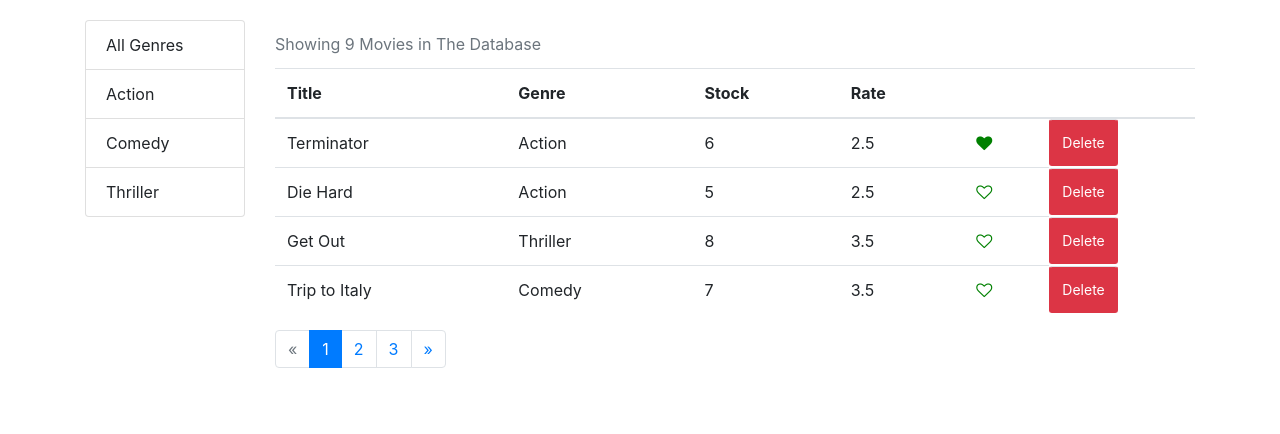
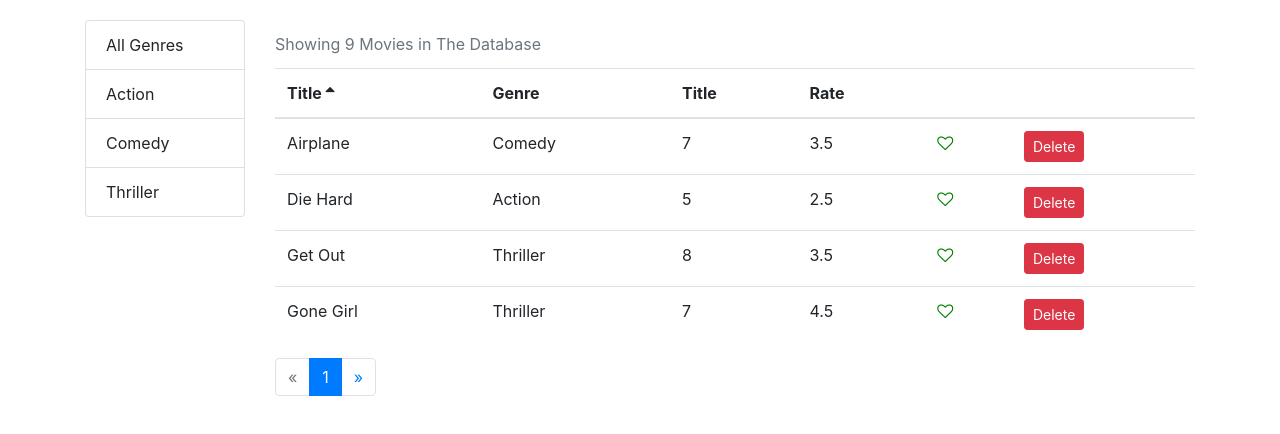
Before and after one commit to Didbar/vidly, a React (Create React App) app: page / in a window 1280 px wide. Shown: the top 434 px of the page. Built offline with nearby package versions, Linux system fonts and the light colour scheme.

Commit message:
Fiish Sort Pagination and Filtering

```diff
--- a/src/components/common/like.jsx
+++ b/src/components/common/like.jsx
@@ -7,7 +7,7 @@ const Like = (props) => {
   return (
     <i
       onClick={props.onClick}
-      style={{ cursor: "pointer" }}
+      style={{ cursor: "pointer", color: "green" }}
       className={classes}
       aria-hidden="true"
     ></i>
--- /dev/null
+++ b/src/components/common/table.jsx
@@ -0,0 +1,17 @@
+import React from "react";
+import TableHeader from "./tableHeader";
+import TableBody from "./tableBody";
+
+const Table = ({ itemsCount, data, sortColumn, onSort, columns }) => {
+  return (
+    <table className="table table-hover">
+      <caption style={{ captionSide: "top" }}>
+        Showing {itemsCount} Movies in The Database
+      </caption>
+      <TableHeader columns={columns} sortColumn={sortColumn} onSort={onSort} />
+      <TableBody data={data} columns={columns} />
+    </table>
+  );
+};
+
+export default Table;
--- /dev/null
+++ b/src/components/common/tableBody.jsx
@@ -0,0 +1,33 @@
+import React, { Component } from "react";
+
+import _ from "lodash";
+
+class TableBody extends Component {
+  renderCell = (item, column) => {
+    if (column.content) return column.content(item);
+    return _.get(item, column.path);
+  };
+
+  createKey = (item, column) => {
+    return item._id + (column.path || column.key);
+  };
+
+  render() {
+    const { data, columns } = this.props;
+    return (
+      <tbody>
+        {data.map((item) => (
+          <tr key={item._id}>
+            {columns.map((column) => (
+              <td key={this.createKey(item, column)}>
+                {this.renderCell(item, column)}
+              </td>
+            ))}
+          </tr>
+        ))}
+      </tbody>
+    );
+  }
+}
+
+export default TableBody;
--- /dev/null
+++ b/src/components/common/tableHeader.jsx
@@ -0,0 +1,46 @@
+import React, { Component } from "react";
+
+class TableHeader extends Component {
+  raiseSort = (path) => {
+    const sortColumn = { ...this.props.sortColumn };
+    if (sortColumn.path === path) {
+      if (sortColumn.order === "asc") sortColumn.order = "desc";
+      else sortColumn.order = "asc";
+    } else {
+      sortColumn.path = path;
+      sortColumn.order = "asc";
+    }
+    this.props.onSort(sortColumn);
+  };
+
+  renderSortIcon = (column) => {
+    const { sortColumn } = this.props;
+
+    if (column.path !== sortColumn.path) return null;
+
+    if (sortColumn.order === "asc") return <i className="fa fa-sort-asc"></i>;
+
+    return <i className="fa fa-sort-desc"></i>;
+  };
+
+  render() {
+    return (
+      <thead>
+        <tr>
+          {this.props.columns.map((column) => (
+            <th
+              className="clickable"
+              key={column.path || column.key}
+              onClick={() => this.raiseSort(column.path)}
+              scope="col"
+            >
+              {column.label} {this.renderSortIcon(column)}
+            </th>
+          ))}
+        </tr>
+      </thead>
+    );
+  }
+}
+
+export default TableHeader;
--- a/src/components/movie.jsx
+++ /dev/null
@@ -1,33 +0,0 @@
-import React, { Component } from "react";
-import Like from "./common/like";
-class Movie extends Component {
-  render() {
-    const { movie, onDelete, onLike } = this.props;
-    return (
-      <tr>
-        <td>{movie.title}</td>
-        <td>{movie.genre.name}</td>
-        <td>{movie.numberInStock}</td>
-        <td>{movie.dailyRentalRate}</td>
-        <td style={{ color: "green" }}>
-          {" "}
-          <Like liked={movie.liked} onClick={() => onLike(movie)} />
-        </td>
-        <td
-          onClick={() => onDelete(movie._id)}
-          className="btn btn-danger btn-sm"
-        >
-          Delete
-        </td>
-      </tr>
-    );
-  }
-
-  likeMovie() {
-    let classes = "fa ";
-    classes += this.state.liked === false ? "fa-heart-o" : "fa-heart";
-    return classes;
-  }
-}
-
-export default Movie;
--- a/src/components/movies.jsx
+++ b/src/components/movies.jsx
@@ -2,9 +2,10 @@ import React, { Component } from "react";
 import { getMovies } from "../services/fakeMovieService";
 import { getGenres } from "../services/fakeGenreService";
 import ListGroup from "./common/listGroup";
-import Movie from "./movie";
 import Pagination from "./common/pagination";
 import paginate from "../utils/paginate";
+import MoviesTable from "./moviesTable";
+import _ from "lodash";
 
 class Movies extends Component {
   state = {
@@ -13,18 +14,19 @@ class Movies extends Component {
     pageSize: 4,
     currentPage: 1,
     selectedGenre: {},
+    sortColumn: { path: "title", order: "asc" },
   };
 
   componentDidMount() {
-    const genres = [{ name: "All Genres" }, ...getGenres()];
+    const genres = [{ _id: "", name: "All Genres" }, ...getGenres()];
     this.setState({
       movies: getMovies(),
       genres,
     });
   }
 
-  handleDelete = (id) => {
-    const movies = this.state.movies.filter((m) => m._id !== id);
+  handleDelete = (movie) => {
+    const movies = this.state.movies.filter((m) => m !== movie);
     this.setState({ movies });
   };
 
@@ -49,23 +51,44 @@ class Movies extends Component {
     });
   };
 
-  render() {
-    const { length: count } = this.state.movies;
-    const { pageSize, currentPage, movies, genres, selectedGenre } = this.state;
+  handleSort = (sortColumn) => {
+    this.setState({ sortColumn });
+  };
 
-    if (count === 0) return <p>There Are No Movies In Database</p>;
+  getPageData = () => {
+    const {
+      pageSize,
+      currentPage,
+      selectedGenre,
+      sortColumn,
+      movies,
+    } = this.state;
 
-    const moviesFilteredByGenre =
+    const filtered =
       selectedGenre && selectedGenre._id
         ? movies.filter((m) => m.genre._id === selectedGenre._id)
         : movies;
 
-    const moviesPaginated = paginate(
-      moviesFilteredByGenre,
+    const sorted = _.orderBy(filtered, [sortColumn.path], [sortColumn.order]);
+
+    const moviesPaginated = paginate(sorted, currentPage, pageSize);
+
+    return { totalCount: filtered.length, data: moviesPaginated };
+  };
+
+  render() {
+    const { length: count } = this.state.movies;
+    const {
+      pageSize,
+      genres,
       currentPage,
-      pageSize
-    );
+      selectedGenre,
+      sortColumn,
+    } = this.state;
 
+    if (count === 0) return <p>There Are No Movies In Database</p>;
+
+    const { totalCount, data } = this.getPageData();
     return (
       <main className="container">
         <div className="row">
@@ -77,35 +100,16 @@ class Movies extends Component {
             />
           </div>
           <div className="col">
-            <table className="table table-hover">
-              <caption style={{ captionSide: "top" }}>
-                Showing {moviesFilteredByGenre.length} Movies in The Database
-              </caption>
-              <thead>
-                <tr>
-                  <th scope="col">Title</th>
-                  <th scope="col">Genre</th>
-                  <th scope="col">Stock</th>
-                  <th scope="col">Rate</th>
-                  <th scope="col"> </th>
-                  <th scope="col"> </th>
-                </tr>
-              </thead>
-              <tbody>
-                {moviesPaginated.map((movie) => {
-                  return (
-                    <Movie
-                      key={movie._id}
-                      movie={movie}
-                      onDelete={this.handleDelete}
-                      onLike={this.handleLike}
-                    />
-                  );
-                })}
-              </tbody>
-            </table>
+            <MoviesTable
+              moviesCount={totalCount}
+              sortColumn={sortColumn}
+              movies={data}
+              onLike={this.handleLike}
+              onDelete={this.handleDelete}
+              onSort={this.handleSort}
+            />
             <Pagination
-              itemsCount={moviesFilteredByGenre.length}
+              moviesCount={totalCount}
               pageSize={pageSize}
               currentPage={currentPage}
               onPageChange={this.handlePageChange}
--- /dev/null
+++ b/src/components/moviesTable.jsx
@@ -0,0 +1,45 @@
+import React, { Component } from "react";
+import Table from "./common/table";
+import Like from "./common/like";
+
+class MoviesTable extends Component {
+  columns = [
+    { path: "title", label: "Title" },
+    { path: "genre.name", label: "Genre" },
+    { path: "numberInStock", label: "Title" },
+    { path: "dailyRentalRate", label: "Rate" },
+    {
+      key: "like",
+      content: (movie) => (
+        <Like liked={movie.liked} onClick={() => this.props.onLike(movie)} />
+      ),
+    },
+    {
+      key: "delete",
+      content: (movie) => (
+        <button
+          onClick={() => this.props.onDelete(movie)}
+          className="btn btn-danger btn-sm"
+        >
+          Delete
+        </button>
+      ),
+    },
+  ];
+
+  render() {
+    const { moviesCount, movies, sortColumn, onSort } = this.props;
+
+    return (
+      <Table
+        itemsCount={moviesCount}
+        data={movies}
+        sortColumn={sortColumn}
+        onSort={onSort}
+        columns={this.columns}
+      />
+    );
+  }
+}
+
+export default MoviesTable;
--- a/src/index.css
+++ b/src/index.css
@@ -12,3 +12,7 @@ code {
   font-family: source-code-pro, Menlo, Monaco, Consolas, "Courier New",
     monospace;
 }
+
+.clickable {
+  cursor: pointer;
+}
--- a/src/services/fakeGenreService.js
+++ b/src/services/fakeGenreService.js
@@ -1,6 +1,6 @@
 export const genres = [
+  // { _id: "", name: "All Genres" },
   { _id: "5b21ca3eeb7f6fbccd471818", name: "Action" },
-
   { _id: "5b21ca3eeb7f6fbccd471814", name: "Comedy" },
   { _id: "5b21ca3eeb7f6fbccd471820", name: "Thriller" },
 ];
```
